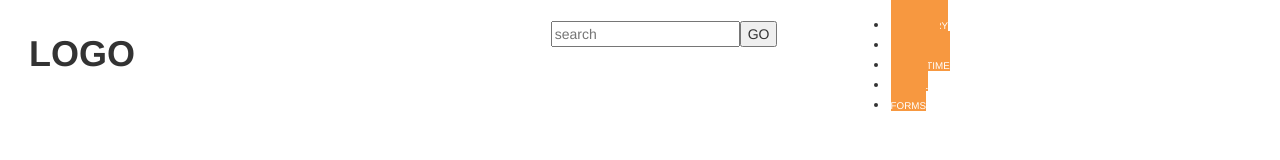
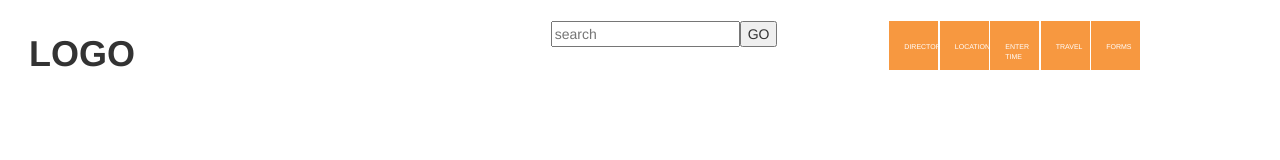
Before and after one commit to mattcllhn/training-mockup, a website: page public/index.html in a window 1280 px wide. Drawn offline with nearby package versions, Linux system fonts and the light colour scheme.

Commit message:
nav iteration 1

```diff
--- a/public/index.html
+++ b/public/index.html
@@ -19,39 +19,26 @@
       <div class = "col-lg-3" id = "searchBox">
         <input type="text" name="search" placeholder="search"><button>GO</button>
       </div>
-<!--       <div class = "col-lg-4" id = "nav-glyph-col">
-        <div class = "row" id = "nav-glyph-row">
-        <nav class = "navbar-nav nav-glyph">DIRECTORY</nav>
-        <nav class = "navbar-nav nav-glyph">LOCATION</nav>
-        <nav class = "navbar-nav nav-glyph">ENTER TIME</nav>
-        <nav class = "navbar-nav nav-glyph">TRAVEL</nav>
-        <nav class = "navbar-nav nav-glyph">FORMS</nav>
-        </div>
-      </div> -->
+
             <div class = "col-lg-4" id = "nav-glyph-col">
         <div class = "row" id = "nav-glyph-row">
         <nav class = "navbar-nav ">
           <ul>
-             <li class="nav-item ">
-                <a class="nav-link nav-glyph" href="#"> DIRECTORY</a>
+             <li class="nav-item nav-glyph col-lg-2 col-md-2 col-sm-2">
+                <a class="nav-link" href="#">DIRECTORY</a>
               </li>
-             <li class="nav-item">
-                <a class="nav-link nav-glyph" href="#"> LOCATION</a>
+             <li class="nav-item nav-glyph col-lg-2 col-md-2 col-sm-2">
+                <a class="nav-link" href="#">LOCATION</a>
               </li>
-             <li class="nav-item">
-                <a class="nav-link nav-glyph" href="#"> ENTER TIME</a>
+             <li class="nav-item nav-glyph col-lg-2 col-md-2 col-sm-2">
+                <a class="nav-link" href="#">ENTER TIME</a>
               </li>
-              <li class="nav-item">
-                <a class="nav-link nav-glyph" href="#"> TRAVEL</a>
+              <li class="nav-item nav-glyph col-lg-2 col-md-2 col-sm-2">
+                <a class="nav-link" href="#">TRAVEL</a>
               </li>
-              <li class="nav-item">
-                <a class="nav-link nav-glyph" href="#"> FORMS</a>
+              <li class="nav-item nav-glyph col-lg-2 col-md-2 col-sm-2">
+                <a class="nav-link" href="#">FORMS</a>
               </li>
-
-
-
-
-
           </ul>
           </nav>
         </div>
--- a/scss/main.scss
+++ b/scss/main.scss
@@ -16,13 +16,24 @@ body{
 	}
 	.nav-glyph{
 		background-color: $orange;
-		height:5em;
-		margin:1em .2em;
+		height:7em;
+		margin:1em .1em;
 		padding-top:3em;
 
 		width: 15%;
-		font-size: .7em;
+		// font-size: .5em;
 		color: #fff;
+		list-style:none;
+
+
+
+			a{
+
+				color:#fff;
+				font-size: 1em;
+				padding:0;
+				margin 1em auto 1em auto;
+			}
 
 	}
 }
```
Also changed, not shown: public/css/style.css.
